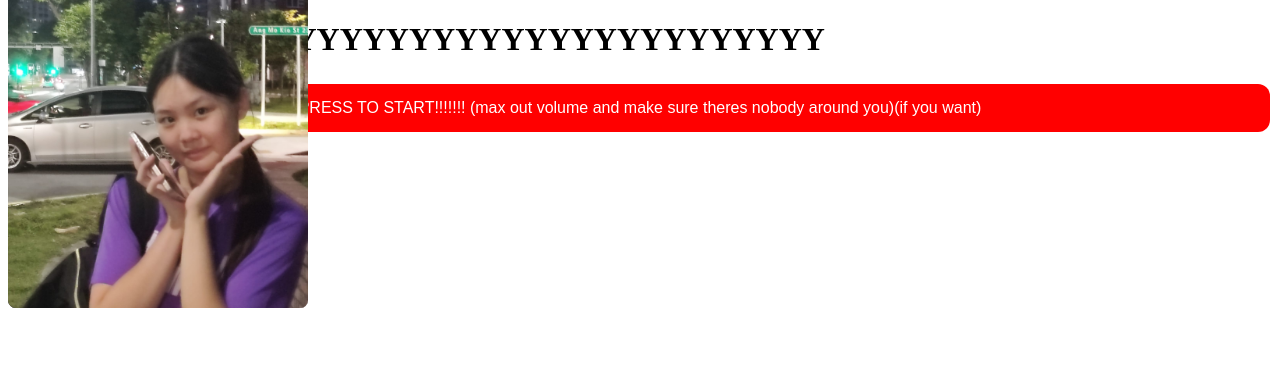
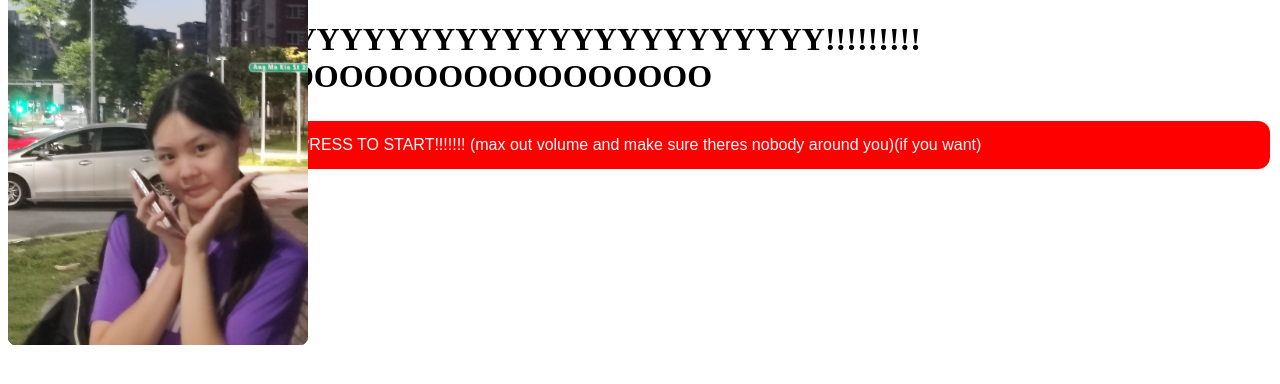
Before and after one commit to TheLegendaryZHR/TheLegendaryZHR.github.io, a plain HTML site: page index.html in a window 1280 px wide. Drawn offline with Linux system fonts and the light colour scheme.

Commit message:
Update index.html

```diff
--- a/index.html
+++ b/index.html
@@ -78,7 +78,7 @@
     </style>
 </head>
 <body>
-    <h1 id="msg">HAPPY BIRTHDAYYYYYYYYYYYYYYYYYYYYYYYY</h1>
+    <h1 id="msg">HAPPY BIRTHDAYYYYYYYYYYYYYYYYYYYYYYYY!!!!!!!!! WOOOOOOHOOOOOOOOOOOOOOOOOOOO</h1>
     <div class="center-container">
     <!-- Hidden audio element -->
         <audio id="audio1" src="janisa/music/combined.wav"></audio>
```
